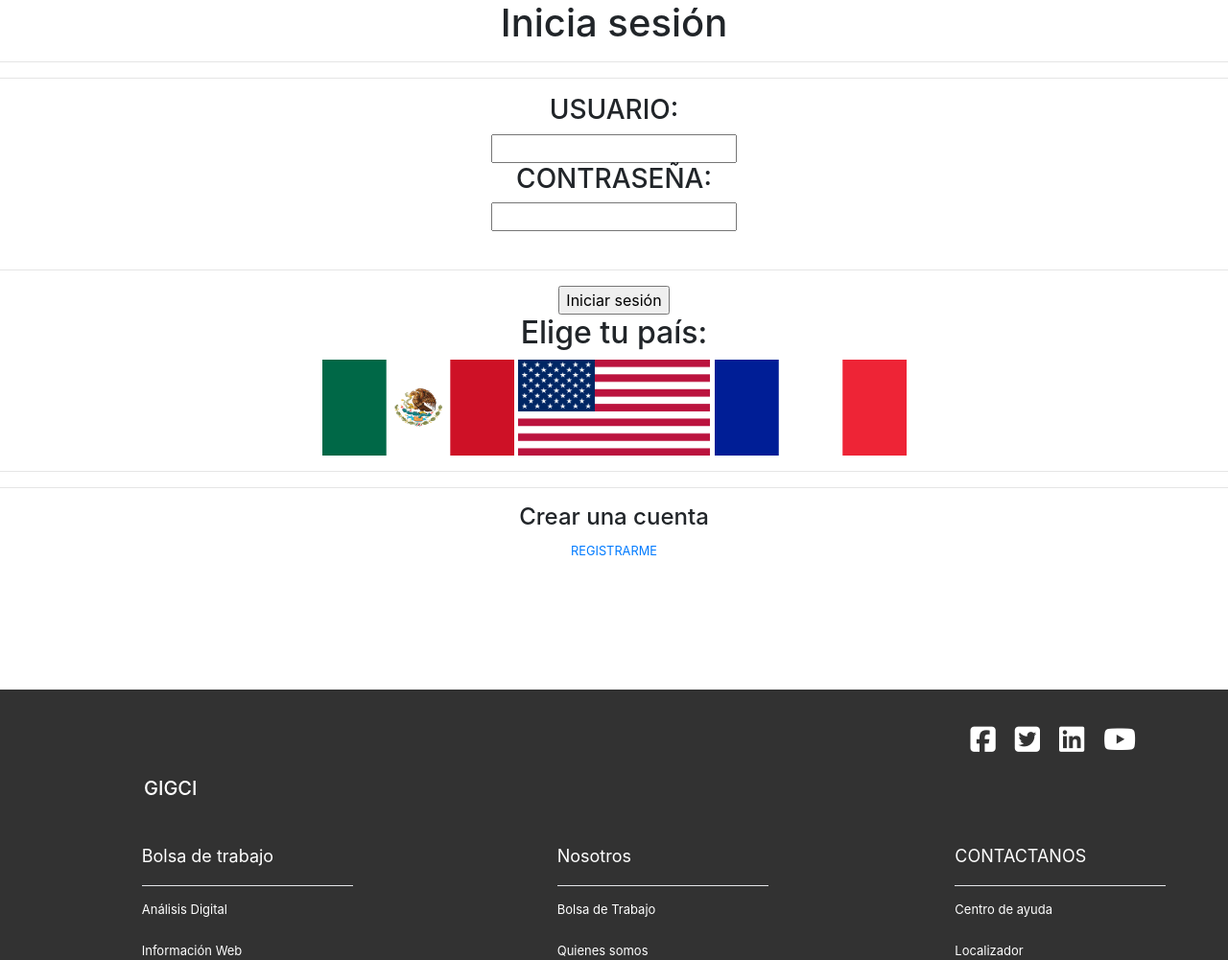
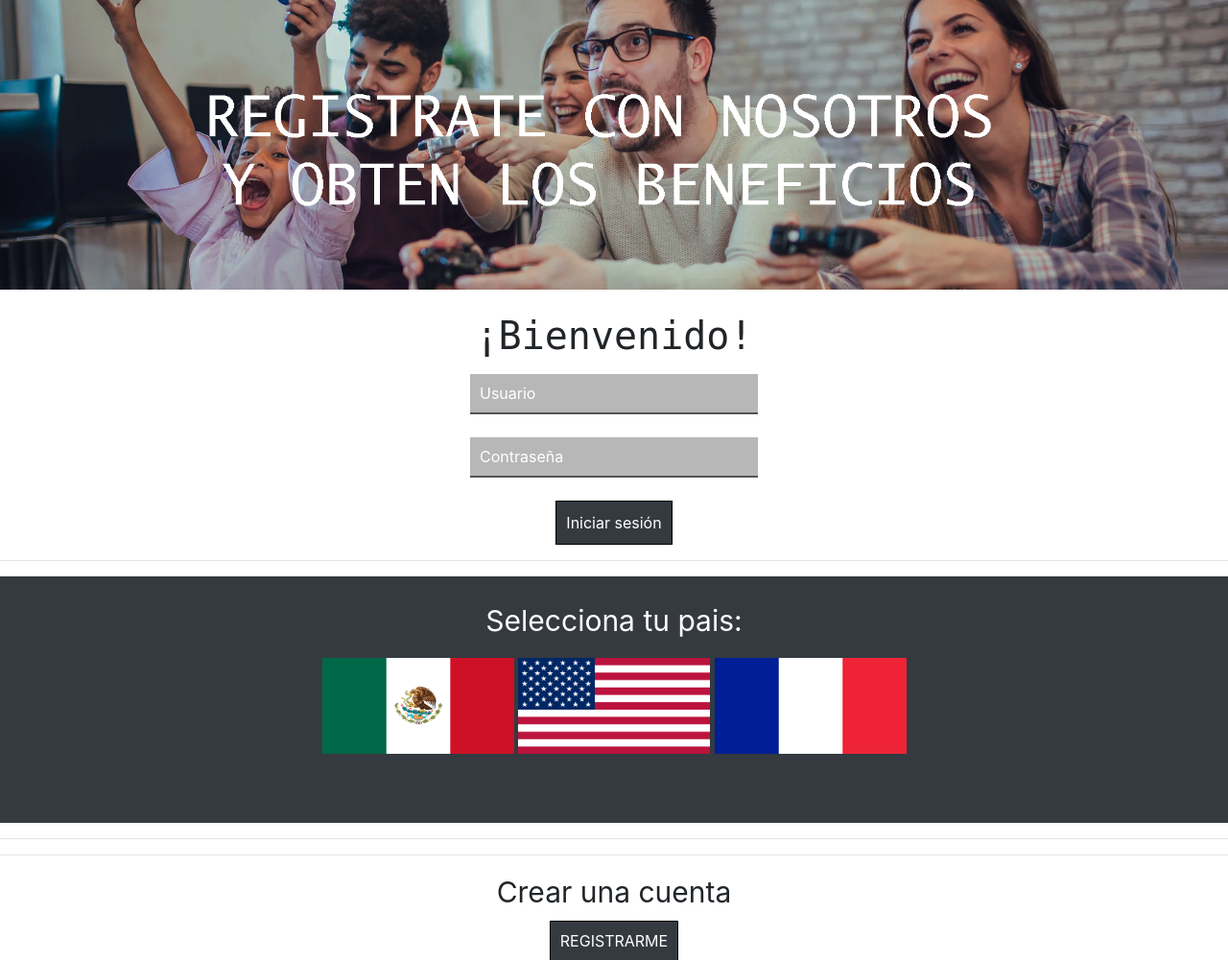
Before and after one commit to ViicVaporub/ProyectoWEB, a PHP site: page /FormularioRegistro.php in a window 1280 px wide; the page is wider, and only the part inside the window is pictured. Shown: the part 80-1081 px from the top of that part at 96% size. Run offline with PHP 8.4, Linux system fonts and the light colour scheme; data that the repository does not hold is empty; some libraries are stand-ins or nearby versions.

Commit message:
Cambie el diseño de la seccion de login/registro
Cambie el diseño para que concordara con la estetica con la pagina general

```diff
--- a/FormularioRegistro.php
+++ b/FormularioRegistro.php
@@ -22,37 +22,34 @@
         <?php include_once('encabezado.php');?>
 </header>
 
-
-      <h1 class="form-group text-center">Inicia sesión</h1>
-                       <hr><hr>
-
-
+     <img src="images/Anuncio3.jpg"  style="width:100%;" alt="">
+        <br><br>
+        <h1 style="font-family: monospace;" class="form-group text-center">¡Bienvenido!</h1>
         <div class="form-group text-center">
 
 
             <form role="form" action="login.php" method="post">
 
-                <h3>USUARIO:</h3>
-
-                <input name="usuario" id="emailInput" placeholder="Usuario" type="text" required="">
+                <input style="border-top:none;border-left:none;border-right:none;border-bottom-color:black;color:black; background-color:#b7b7b7; width:300px; height:30%; padding:10px;" name="usuario" id="emailInput" placeholder="Usuario" type="text" required="">
                 <!-- <input name="usuario" type="text" placeholder="Escribe tu nombre de usuario"> -->
-                <br>
-                <h3>CONTRASEÑA:</h3>
-                <input name="Contraseña" id="passwordInput" placeholder="Contraseña" type="password" required="">
+                <br><br>
+                <input style="border-top:none;border-left:none;border-right:none;border-bottom-color:black;color:black; background-color:#b7b7b7; width:300px; height:30%; padding:10px;" name="Contraseña" id="passwordInput" placeholder="Contraseña" type="password" required="">
                 <input type="hidden" name="array" value='<?php echo serialize($cuentas); ?>'>
                 <br><br>
+                <input style="color:white;border:1px solid black; padding:10px; background-color:#343a40;" href="#" data-toggle="modal" data-target="#modalPassword" type="submit" value="Iniciar sesión"><br>
+                <div class="form-group text-center">
                 <hr>
-                <input type="submit" value="Iniciar sesión"><br>
-                <div class="form-group text-center">
-    <center>
-    <h2>Elige tu país:</h2>
-        <a href="cookie2.php?pais=mx"><img src="images/mx.png" width="200px" height="100px" /></a>
-        <a href="cookie2.php?pais=us"><img src="images/us.png" width="200px" height="100px"/></a>
-        <a href="cookie2.php?pais=fr"><img src="images/fr.png" width="200px" height="100px"/></a>
+    <center style="background-color:#343a40">
+    <br>
+    <p style="font-size:30px;color:white;">Selecciona tu pais: </p>
+        <a href="cookie2.php?pais=mx"><img class="bandera" src="images/mx.png" width="200px" height="100px" /></a>
+        <a href="cookie2.php?pais=us"><img class="bandera" src="images/us.png" width="200px" height="100px"/></a>
+        <a href="cookie2.php?pais=fr"><img class="bandera" src="images/fr.png" width="200px" height="100px"/></a>
+        <br><br><br><br>
     </center>
                                    <hr><hr>
-                    <h4>Crear una cuenta</h4>
-                    <small><a href="#" data-toggle="modal" data-target="#modalPassword">REGISTRARME</a></small>
+                    <p style="font-size:30px;">Crear una cuenta</p>
+                    <a style="color:white;border:1px solid black; padding:10px; background-color:#343a40;" href="#" data-toggle="modal" data-target="#modalPassword">REGISTRARME</a>
                 </div>
             </form>
             <div id="modalPassword" class="modal fade" tabindex="-1" role="dialog" aria-labelledby="myModalLabel" aria-hidden="true">
--- a/css/estilo_registro.css
+++ b/css/estilo_registro.css
@@ -13,3 +13,7 @@
     width: 100%;
     height: 50px;
 }
+.bandera:hover{
+    width: 205px;
+    height: 105px;
+}
```
Also changed, not shown: images/Anuncio2.jpg (added), images/Anuncio3.jpg (added).
